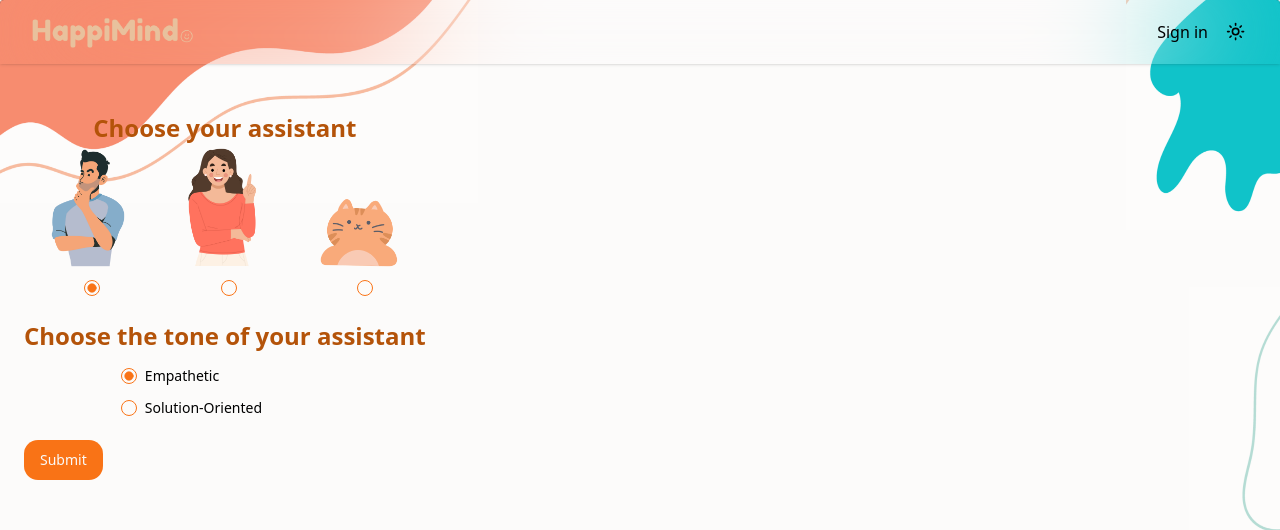
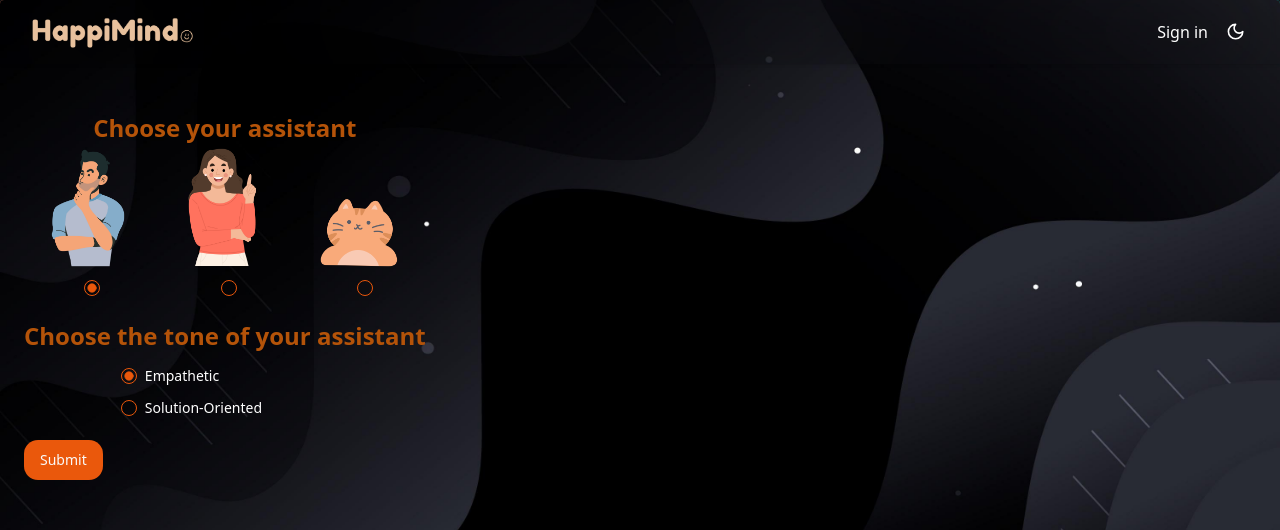
Before and after one commit to singhmeharjeet/happimind, a Next.js app: page /about in a window 1280 px wide. Shown: the top 530 px of the page. Built offline with nearby package versions, Linux system fonts and the light colour scheme; no server answers.

Commit message:
fix: clerk auth

```diff
--- a/src/actions/createUser.ts
+++ b/src/actions/createUser.ts
@@ -1,6 +1,7 @@
 "use server";
 
 import { db } from "@/server/db";
+import { auth } from "@clerk/nextjs";
 
 export type AI = "male" | "female" | "cat";
 export type Tone = "empathetic" | "solution-oriented";
@@ -14,6 +15,11 @@ export async function createUser({
   ai: AI;
   tone: Tone;
 }) {
+  const { userId } = auth();
+  if (!userId) {
+    throw new Error("You must be signed in to add an item to your cart");
+  }
+
   if (!email) {
     return { error: "email is required" };
   }
--- a/src/app/about/page.tsx
+++ b/src/app/about/page.tsx
@@ -3,9 +3,10 @@ import React, { useState } from "react";
 import { RadioGroup, RadioGroupItem } from "@/components/ui/radio-group";
 import { Label } from "@/components/ui/label";
 import { Button } from "@/components/ui/button";
-import { useUser } from "@clerk/nextjs";
+import { useAuth, useUser } from "@clerk/nextjs";
 import { createUser } from "@/actions/createUser";
-import { AI, Tone } from "@/actions/createUser";
+import type { AI, Tone } from "@/actions/createUser";
+import Image from "next/image";
 
 const QuestionnairePage: React.FC = () => {
   const [ai, setAi] = useState<AI>("male");
@@ -47,7 +48,9 @@ const QuestionnairePage: React.FC = () => {
           >
             <div className="flex flex-col items-center space-x-2 space-y-2">
               <Label htmlFor="r1">
-                <img
+                <Image
+                  height={200}
+                  width={200}
                   className="size-32 rounded"
                   src="/assets/2.png"
                   alt="Assistant"
@@ -57,7 +60,9 @@ const QuestionnairePage: React.FC = () => {
             </div>
             <div className="flex flex-col items-center space-x-2 space-y-2">
               <Label htmlFor="r2">
-                <img
+                <Image
+                  height={200}
+                  width={200}
                   className="size-32 rounded"
                   src="/assets/1.png"
                   alt="Cat Avatar"
@@ -67,7 +72,9 @@ const QuestionnairePage: React.FC = () => {
             </div>
             <div className="flex flex-col items-center space-x-2 space-y-2">
               <Label htmlFor="r3">
-                <img
+                <Image
+                  height={200}
+                  width={200}
                   className="size-32 rounded"
                   src="/assets/3.png"
                   alt="Person Avatar"
--- a/src/app/home/page.tsx
+++ b/src/app/home/page.tsx
@@ -1,16 +1,12 @@
 "use client";
-import { useUser } from "@clerk/nextjs";
+import { useAuth } from "@clerk/nextjs";
 import { Button } from "@/components/ui/button";
 import { Input } from "@/components/ui/input";
 import React from "react";
-import { Great_Vibes } from "next/font/google";
-import { cn } from "@/lib/utils";
-const great_vibes = Great_Vibes({
-  weight: "400",
-  subsets: ["latin"],
-});
-export default function Home() {
-  const { isSignedIn, user, isLoaded } = useUser();
+import Image from "next/image";
+
+function Home() {
+  const { isLoaded } = useAuth();
   const [name, setName] = React.useState("");
 
   if (!isLoaded) {
@@ -21,15 +17,15 @@ export default function Home() {
     return;
   }
 
-  if (isSignedIn) {
   return (
-      <>
     <div className="mx-auto max-w-screen-lg p-6">
       <main className="flex w-full flex-col items-center">
-            <img
+        <Image
           className="flex h-auto w-full max-w-xs"
           src="/assets/1.png"
           alt="Mental Health AI Assistant"
+          height={200}
+          width={200}
         />
         <div className="ml-10">
           <p className="text-lg text-orange-400">
@@ -56,7 +52,7 @@ export default function Home() {
         </div>
       </main>
     </div>
-      </>
   );
 }
-}
+
+export default Home;
--- a/src/app/layout.tsx
+++ b/src/app/layout.tsx
@@ -6,6 +6,9 @@ import { cn } from "@/lib/utils";
 import { Toaster } from "@/components/ui/toaster";
 import Footer from "@/components/Footer";
 import { BGImage } from "@/components/BgImage";
+import { Suspense } from "react";
+import { ClerkProvider } from "@clerk/nextjs";
+import { env } from "@/env";
 
 export const metadata = {
   title: "HappiMind",
@@ -24,6 +27,7 @@ export default function RootLayout({
   children: React.ReactNode;
 }) {
   return (
+    <ClerkProvider publishableKey={env.NEXT_PUBLIC_CLERK_PUBLISHABLE_KEY}>
       <html lang="en" suppressHydrationWarning>
         <body
           className={cn(" overflow-x-hidden font-sans", inter.variable)}
@@ -40,5 +44,6 @@ export default function RootLayout({
           <Footer />
         </body>
       </html>
+    </ClerkProvider>
   );
 }
--- a/src/app/page.tsx
+++ b/src/app/page.tsx
@@ -1,7 +1,6 @@
-"use client";
 import { Button } from "@/components/ui/button";
 import { baseurl, cn } from "@/lib/utils";
-import { SignInButton, useUser } from "@clerk/nextjs";
+import { SignInButton, auth } from "@clerk/nextjs";
 import { Dancing_Script } from "next/font/google";
 import Link from "next/link";
 
@@ -11,9 +10,10 @@ const font = Dancing_Script({
   subsets: ["latin"],
 });
 
-export default function LandingPage() {
-  const { isSignedIn } = useUser();
+export default async function LandingPage() {
+  const { userId } = auth();
 
+  console.log(userId);
   return (
     <div className="flex-center min-h-full min-w-full flex-col items-center justify-center gap-6 px-4 md:px-6">
       <h1
@@ -30,7 +30,7 @@ export default function LandingPage() {
       </p>
       <div className="mt-10 flex justify-center">
         <Button value="outline" asChild>
-          {!isSignedIn ? (
+          {!userId ? (
             <SignInButton redirectUrl={`${baseurl()}/home`}>
               Get Started
             </SignInButton>
--- a/src/components/BgImage.tsx
+++ b/src/components/BgImage.tsx
@@ -4,24 +4,34 @@ import { useTheme } from "next-themes";
 
 import imagePathDark from "public/assets/dark-bg.jpg";
 import imagePathLight from "public/assets/Background.png";
+import { cn } from "@/lib/utils";
 import { useEffect, useState } from "react";
-import { cn } from "@/lib/utils";
 
 export function BGImage() {
-  const [mounted, setMounted] = useState(false);
   const { theme } = useTheme();
+  const [isMounted, setIsMounted] = useState(false);
 
-  // useEffect only runs on the client, so now we can safely show the UI
   useEffect(() => {
-    setMounted(true);
+    setIsMounted(true);
   }, []);
 
-  if (!mounted) {
-    return null;
-  }
+  if (!isMounted) return null;
 
   return (
     <div className="fixed -z-30 h-full w-full ">
+      <Image
+        src={imagePathLight}
+        data-state={theme === "dark" ? "closed" : "open"}
+        alt="BG image"
+        className={cn(
+          "absolute inset-0 rounded",
+          "data-[state=closed]:-z-30 data-[state=open]:-z-20",
+          "data-[state=open]:animate-in data-[state=closed]:animate-out ",
+          "data-[state=closed]:fade-out-0 data-[state=open]:fade-in-0",
+          "data-[state=closed]:zoom-out-95 data-[state=open]:zoom-in-95",
+        )}
+        fill
+      />
       <Image
         data-state={theme === "dark" ? "open" : "closed"}
         src={imagePathDark}
@@ -35,20 +45,6 @@ export function BGImage() {
         )}
         fill
       />
-
-      <Image
-        src={imagePathLight}
-        data-state={theme === "dark" ? "closed" : "open"}
-        alt="BG image"
-        className={cn(
-          "absolute inset-0 rounded",
-          "data-[state=closed]:-z-30 data-[state=open]:-z-20",
-          "data-[state=open]:animate-in data-[state=closed]:animate-out ",
-          "data-[state=closed]:fade-out-0 data-[state=open]:fade-in-0",
-          "data-[state=closed]:zoom-out-95 data-[state=open]:zoom-in-95",
-        )}
-        fill
-      />
     </div>
   );
 }
--- a/src/components/Footer.tsx
+++ b/src/components/Footer.tsx
@@ -1,6 +1,5 @@
 import Image from "next/image";
 import React from "react";
-import companyLogo from "public/assets/logo.png";
 
 const Footer: React.FC = () => {
   return (
--- a/src/env.js
+++ b/src/env.js
@@ -22,6 +22,7 @@ export const env = createEnv({
    */
   client: {
     // NEXT_PUBLIC_CLIENTVAR: z.string(),
+    NEXT_PUBLIC_CLERK_PUBLISHABLE_KEY: z.string(),
   },
 
   /**
@@ -33,6 +34,8 @@ export const env = createEnv({
     DATABASE_KEY: process.env.DATABASE_KEY,
     NODE_ENV: process.env.NODE_ENV,
     DIRECT_URL: process.env.DIRECT_URL,
+    NEXT_PUBLIC_CLERK_PUBLISHABLE_KEY:
+      process.env.NEXT_PUBLIC_CLERK_PUBLISHABLE_KEY,
     // NEXT_PUBLIC_CLIENTVAR: process.env.NEXT_PUBLIC_CLIENTVAR,
   },
   /**
--- a/src/lib/Providers.tsx
+++ b/src/lib/Providers.tsx
@@ -1,6 +1,5 @@
 "use client";
-import { ClerkProvider } from "@clerk/nextjs";
-import { ReactNode } from "react";
+import type { ReactNode } from "react";
 import { ThemeProvider } from "next-themes";
 
 interface ProvidersProps {
@@ -10,11 +9,11 @@ export const Providers = ({ children }: ProvidersProps) => {
   return (
     <ThemeProvider
       attribute="class"
-      defaultTheme="system"
+      defaultTheme="dark"
       enableSystem
       disableTransitionOnChange
     >
-      <ClerkProvider>{children}</ClerkProvider>
+      {children}
     </ThemeProvider>
   );
 };
--- a/src/middleware.ts
+++ b/src/middleware.ts
@@ -3,9 +3,7 @@ import { authMiddleware } from "@clerk/nextjs";
 // This example protects all routes including api/trpc routes
 // Please edit this to allow other routes to be public as needed.
 // See https://clerk.com/docs/references/nextjs/auth-middleware for more information about configuring your Middleware
-export default authMiddleware({
-  publicRoutes: ["/"],
-});
+export default authMiddleware({});
 
 export const config = {
   matcher: ["/((?!.+\\.[\\w]+$|_next).*)", "/", "/(api|trpc)(.*)"],
```
Lines whose indentation alone changed are shown as unchanged.
